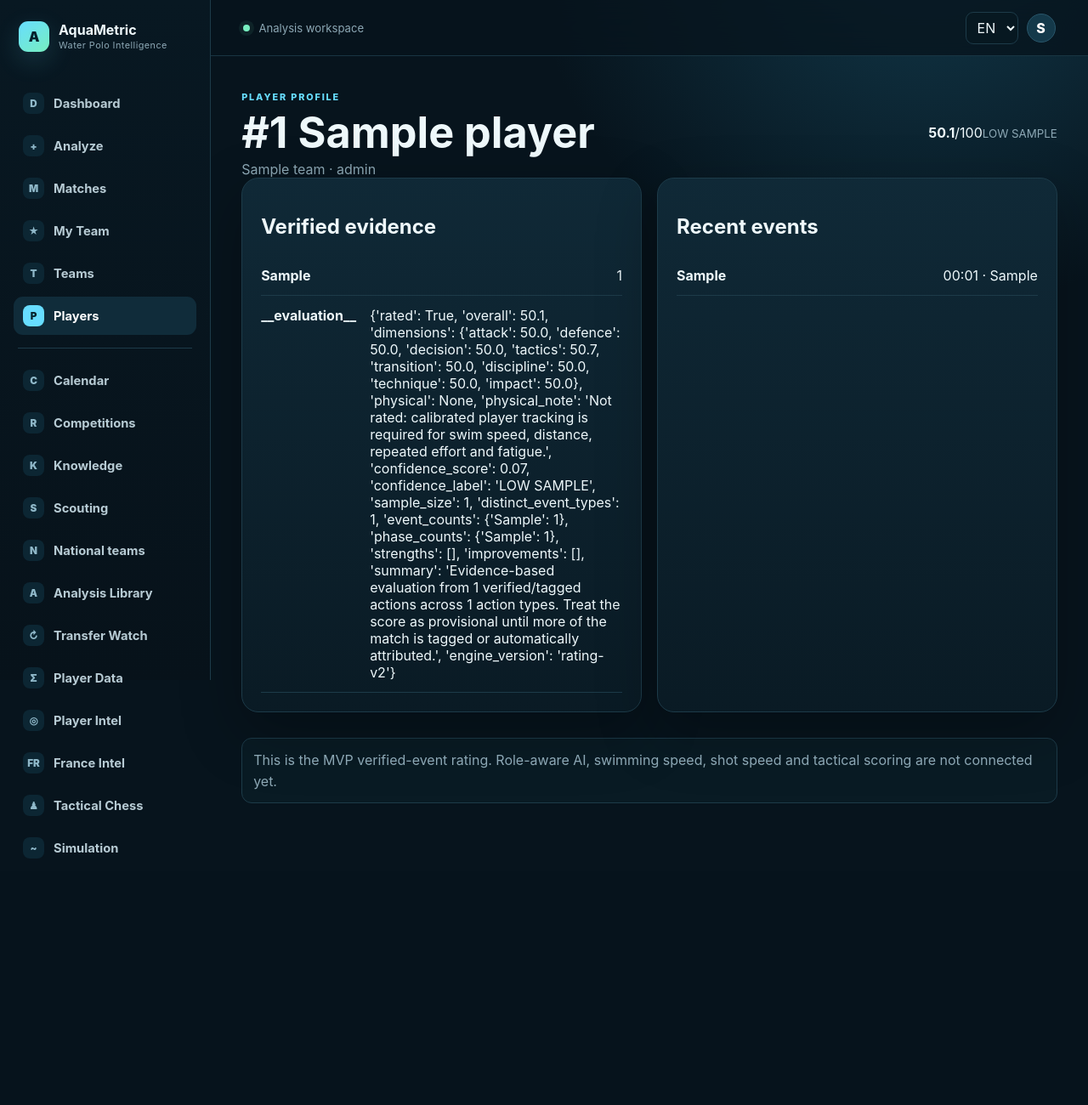
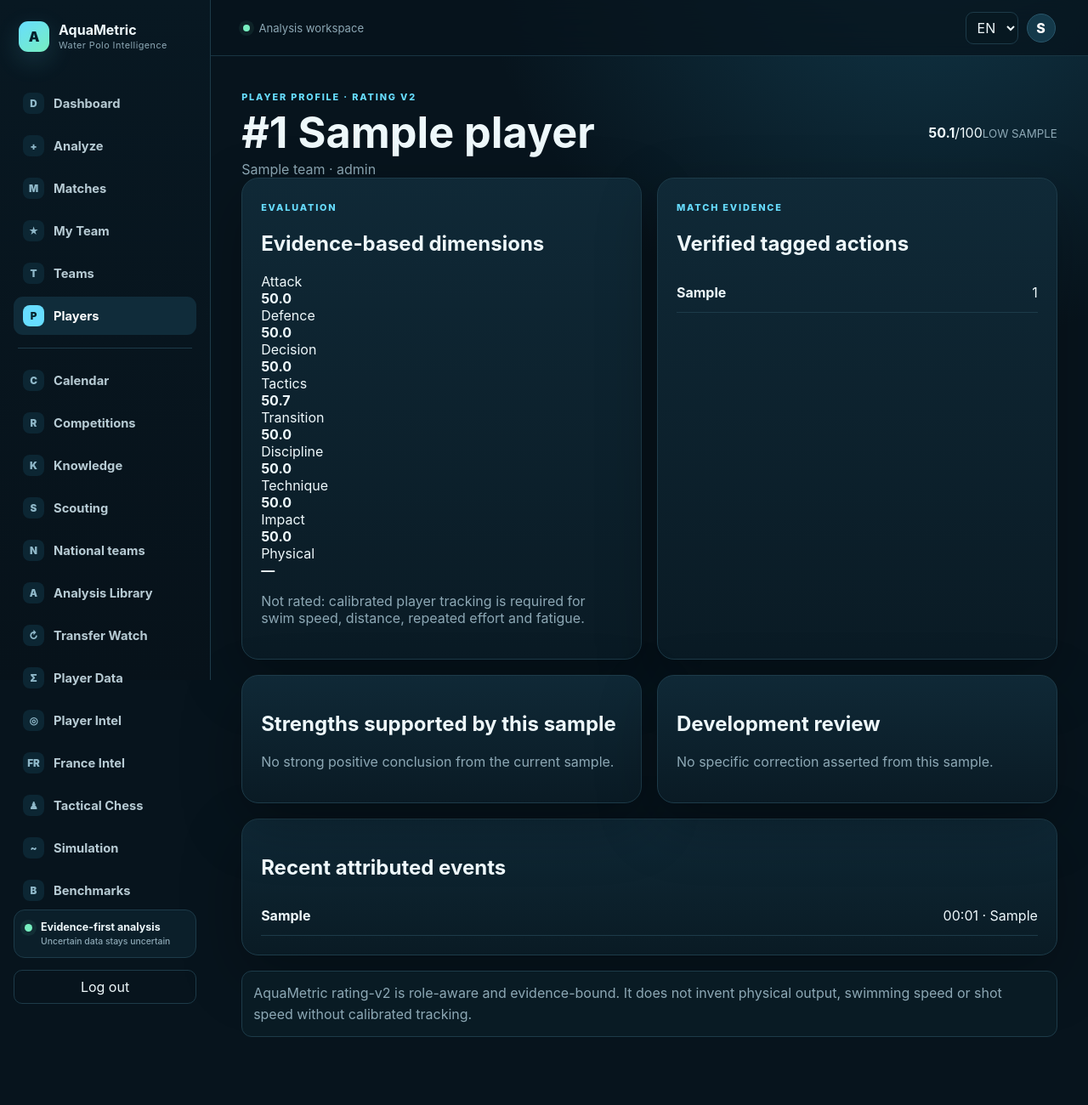
Before and after one commit to azertyuiop95200/aquametric-Waterpolo, a FastAPI app: page /players/1 in a window 1280 px wide. Shown: the whole page at 85% size. Before the commit the page ends 1010 px from the top, so only its background shows below. Run offline with FastAPI, Linux system fonts and the light colour scheme; the visitor is signed in with stand-in values (Sample User, id 1); tables that the repository leaves empty hold one stand-in row (values such as "Sample post").

Commit message:
Upgrade local player page to multi-dimensional match evidence rating

```diff
--- a/source/templates/player_detail.html
+++ b/source/templates/player_detail.html
@@ -1 +1,4 @@
-{% extends 'base.html' %}{% block content %}<div class="topline"><div><span class="eyebrow">PLAYER PROFILE</span><h1>#{{player.cap_number or '—'}} {{player.name}}</h1><p>{{player.team.name}} · {{player.primary_role}}</p></div><div class="score-card"><strong>{{rating}}</strong><span>/100</span><small>{{confidence}}</small></div></div><div class="twocol"><section class="panel"><h2>Verified evidence</h2>{% if evidence %}{% for key, value in evidence.items() %}<div class="listrow"><b>{{key}}</b><span>{{value}}</span></div>{% endfor %}{% else %}<p>No verified events yet.</p>{% endif %}</section><section class="panel"><h2>Recent events</h2>{% for e in events[:20] %}<a class="listrow" href="/matches/{{e.match_id}}"><b>{{e.event_type}}</b><span>{{'%02d:%02d' % ((e.second//60)|int,(e.second%60)|int)}} · {{e.confidence}}</span></a>{% else %}<p>No events yet.</p>{% endfor %}</section></div><div class="notice">This is the MVP verified-event rating. Role-aware AI, swimming speed, shot speed and tactical scoring are not connected yet.</div>{% endblock %}
+{% extends 'base.html' %}{% block content %}{% set d=evidence.get('__evaluation__', {}) %}<div class="topline"><div><span class="eyebrow">PLAYER PROFILE · RATING V2</span><h1>#{{player.cap_number or '—'}} {{player.name}}</h1><p>{{player.team.name}} · {{player.primary_role}}</p></div><div class="score-card"><strong>{% if d.rated %}{{d.overall}}{% else %}—{% endif %}</strong><span>{% if d.rated %}/100{% endif %}</span><small>{{d.confidence_label or confidence}}</small></div></div>
+<div class="twocol"><section class="panel"><span class="eyebrow">EVALUATION</span><h2>Evidence-based dimensions</h2>{% if d.rated %}{% for key,value in d.dimensions.items() %}<div class="dimension"><span>{{key|title}}</span><div class="bar"><i style="width:{{value}}%"></i></div><b>{{value}}</b></div>{% endfor %}<div class="dimension unavailable"><span>Physical</span><div class="bar"><i style="width:0%"></i></div><b>—</b></div><p class="muted">{{d.physical_note}}</p>{% else %}<div class="empty-state"><b>Not rated yet</b><p>{{d.summary or 'No verified events yet.'}}</p></div>{% endif %}</section><section class="panel"><span class="eyebrow">MATCH EVIDENCE</span><h2>Verified tagged actions</h2>{% for key,value in evidence.items() %}{% if not key.startswith('__') %}<div class="listrow"><b>{{key|replace('_',' ')|title}}</b><span>{{value}}</span></div>{% endif %}{% else %}<p>No verified events yet.</p>{% endfor %}</section></div>
+{% if d.rated %}<div class="twocol"><section class="panel"><h2>Strengths supported by this sample</h2>{% for x in d.strengths %}<p>+ {{x}}</p>{% else %}<p class="muted">No strong positive conclusion from the current sample.</p>{% endfor %}</section><section class="panel"><h2>Development review</h2>{% for x in d.improvements %}<p>• {{x}}</p>{% else %}<p class="muted">No specific correction asserted from this sample.</p>{% endfor %}</section></div>{% endif %}
+<section class="panel"><h2>Recent attributed events</h2>{% for e in events[:30] %}<a class="listrow" href="/matches/{{e.match_id}}/intelligence"><b>{{e.event_type|replace('_',' ')|title}}</b><span>{{'%02d:%02d' % ((e.second//60)|int,(e.second%60)|int)}} · {{e.confidence}}</span></a>{% else %}<p>No events yet.</p>{% endfor %}</section><div class="notice">AquaMetric rating-v2 is role-aware and evidence-bound. It does not invent physical output, swimming speed or shot speed without calibrated tracking.</div>{% endblock %}
```
